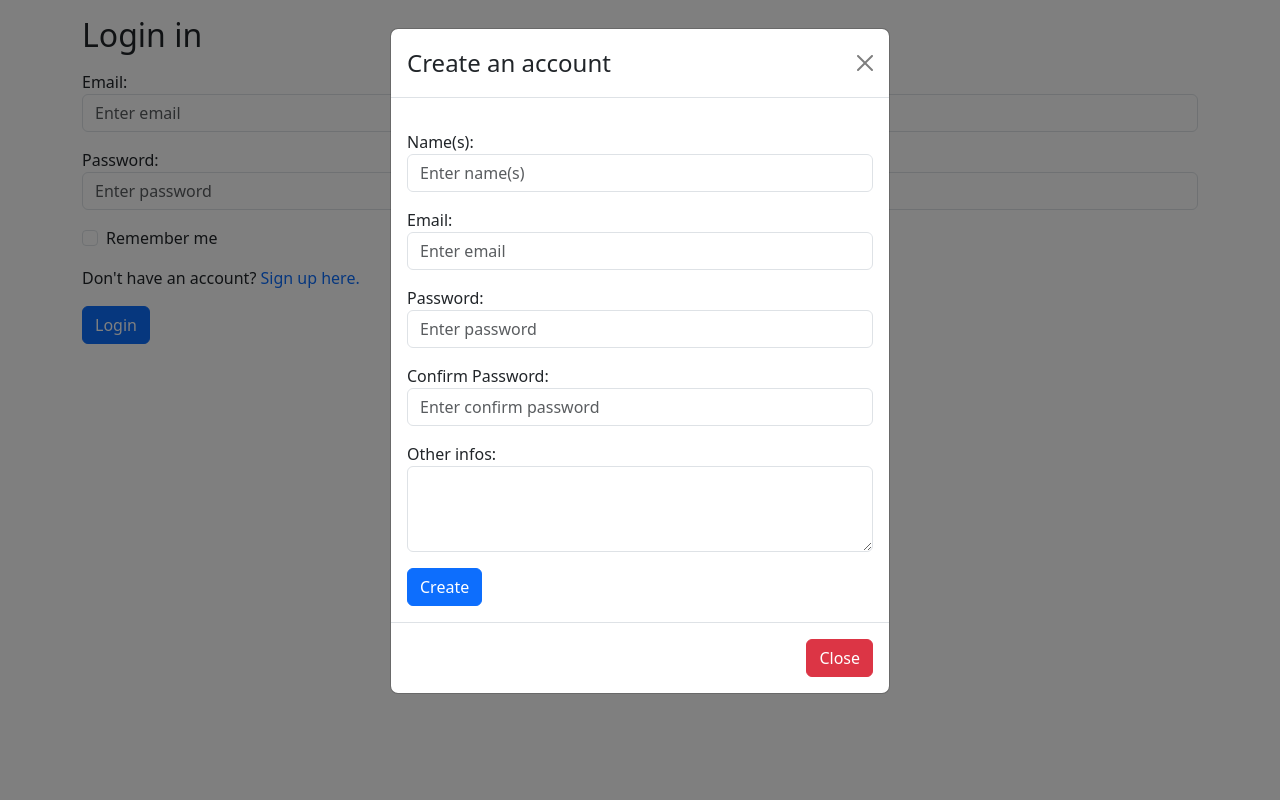
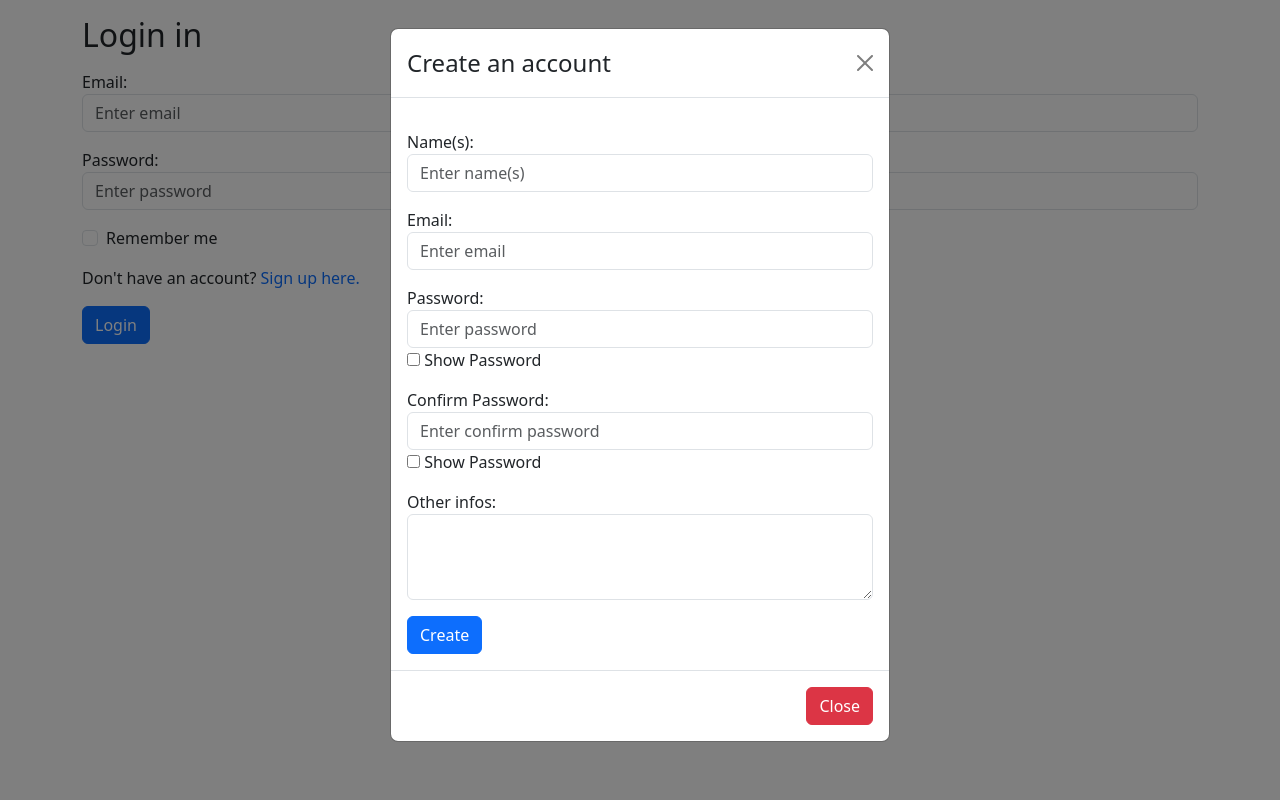
Before and after one commit to Baraka24/surveyAppMVCPHP, a PHP site: page / in a window 1280 px wide, after a click on "Sign up here.". Run offline with PHP 8.4, Linux system fonts and the light colour scheme.

Commit message:
MVC template adding check for show password

```diff
--- a/templates/login.php
+++ b/templates/login.php
@@ -46,10 +46,14 @@
           <div class="mb-3">
             <label for="password">Password:</label>
             <input type="password" class="form-control" id="password" placeholder="Enter password" name="pswd">
+            <input type="checkbox" class="show-password" id="show-password-1">
+            <label for="show-password-1">Show Password</label>
           </div>
           <div class="mb-3">
             <label for="re-password">Confirm Password:</label>
             <input type="password" class="form-control" id="re-password" placeholder="Enter confirm password" name="cpswd">
+            <input type="checkbox" class="show-password" id="show-password-2">
+            <label for="show-password-2">Show Password</label>
             <p class="" id="message"></p>
           </div>
           <div class="mb-3">
@@ -70,20 +74,6 @@
 </div>
 
 </div>
-<!-- <script>
-  function checkPasswordMatch() {
-    var password = $("#pwd").val();
-    var confirmPassword = $("#cpwd").val();
-    if (password != confirmPassword)
-        $("#CheckPasswordMatch").html("Passwords does not match!");
-    else
-        $("#CheckPasswordMatch").html("Passwords match.");
-}
-$(document).ready(function () {
-   $("#cpwd").keyup(checkPasswordMatch);
-});
-
-</script> -->
 <?php $content = ob_get_clean(); ?>
 
 <?php require('layout.php') ?>
```
